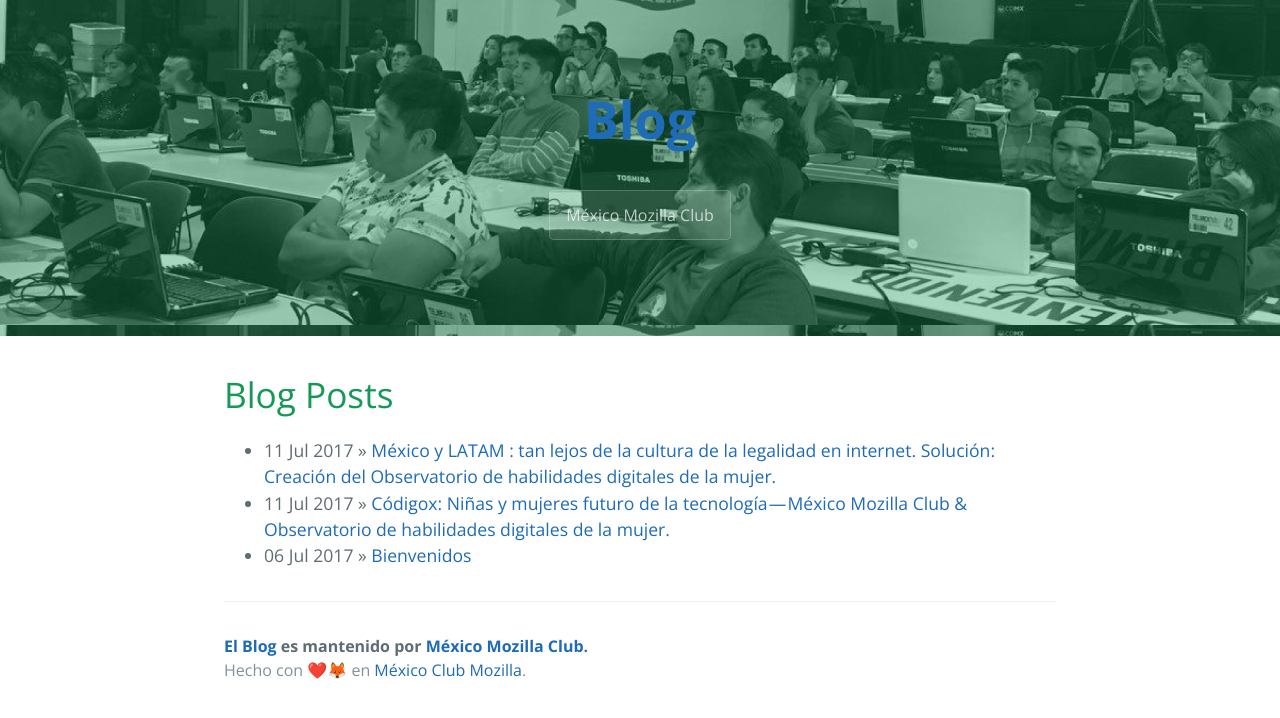
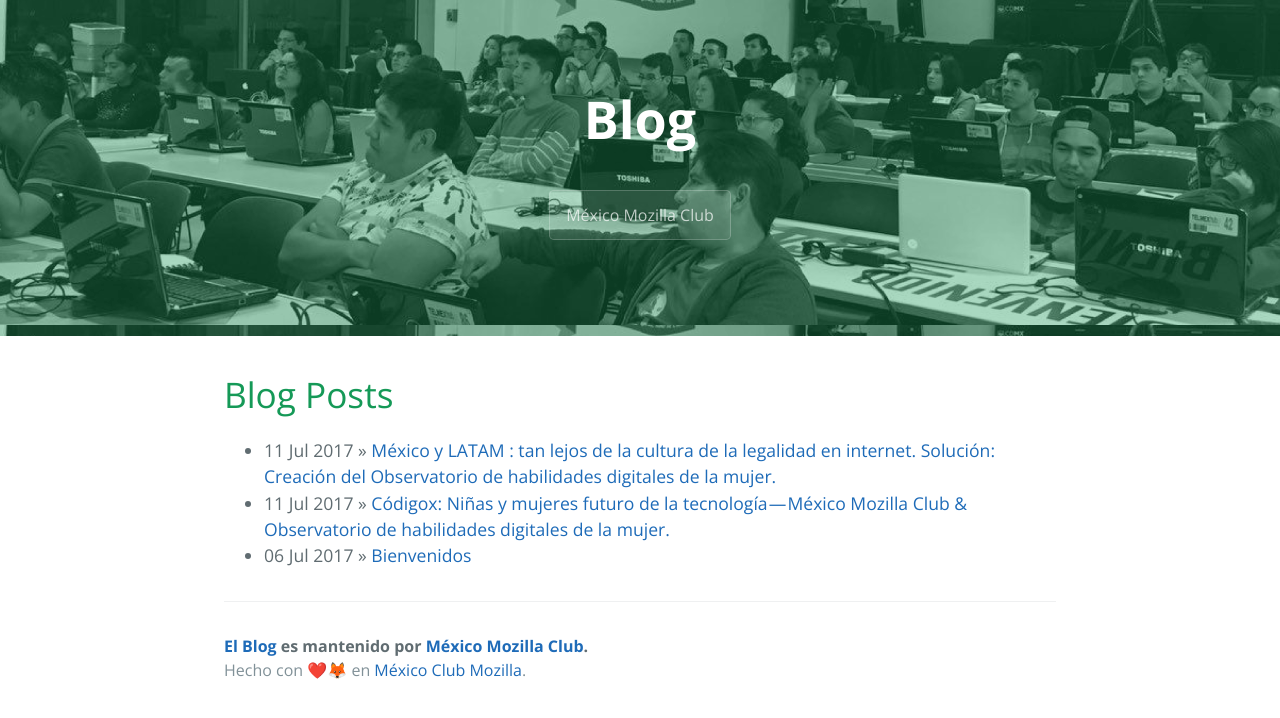
Before and after one commit to mexicomozillaclub/blog, a Jekyll site: the page built from index.html, in a window 1280 px wide. Shown: the top 718 px of the page. Built offline with Jekyll 4.4.1, drawn with Linux system fonts in a browser that asks for light colours; the list of posts is cut into pages by our own code.

Commit message:
Update color title

```diff
--- a/_includes/page-header.html
+++ b/_includes/page-header.html
@@ -1,5 +1,5 @@
 <section class="page-header">
-  <h1 class="project-name"><a href="https://mexicomozillaclub.github.io/blog/">{{ site.title }}</a></h1>
+  <h1 class="project-name"><a href="https://mexicomozillaclub.github.io/blog/" style="color: white;">{{ site.title }}</a></h1>
   <h2 class="project-tagline">{{ site.tagline }}</h2>
   <a href="http://www.mexicomozillaclub.com/" class="btn">México Mozilla Club</a>
 </section>
```
